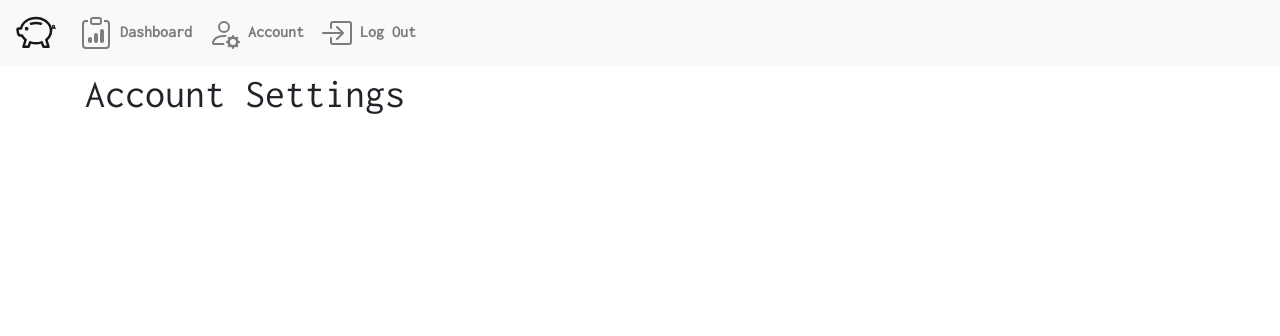
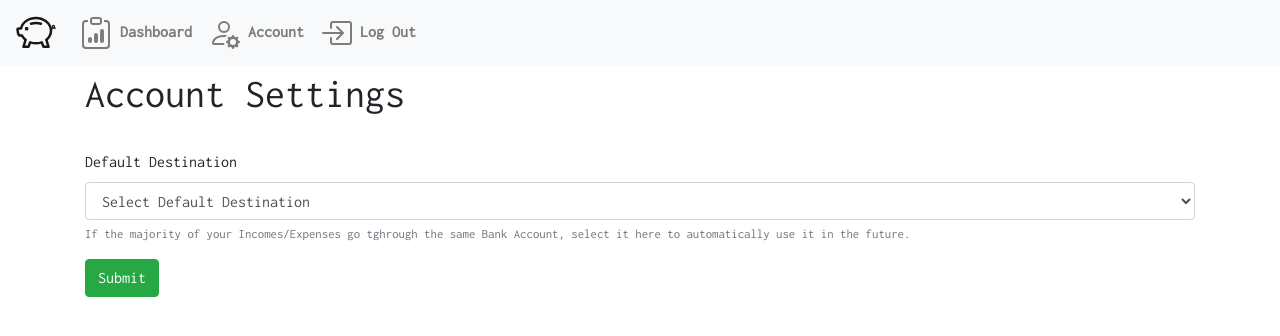
Before and after one commit to Thackerie/final_Project, a Django app: page /settings in a window 1280 px wide. Shown: the top 336 px of the page. Run offline with Django 4.2, Linux system fonts and the light colour scheme; a user stored in the database is signed in; data comes from the database, SQL or seed files in the repository; both versions use the stored data as it was after the commit; some libraries are stand-ins or nearby versions.

Commit message:
Added "Default Fund" option to settings page -made select field in income and expense form prefill with default fund -added form to the settings page

```diff
--- a/WalletWise/models.py
+++ b/WalletWise/models.py
@@ -71,6 +71,7 @@ class Funds(models.Model):
     budget = models.ForeignKey("MonthBudget",related_name="funds", on_delete=models.CASCADE)
     title = models.CharField(max_length=64)
     amount = models.FloatField()
+    defaultOwner = models.ForeignKey("User", related_name="defaultFunds", on_delete=models.DO_NOTHING, default=None, null=True)
 
     def __str__(self) -> str:
         return f"{self.budget.dashboard.owner}'s {self.title}"
--- a/WalletWise/templates/WalletWise/fundsChangeForm.html
+++ b/WalletWise/templates/WalletWise/fundsChangeForm.html
@@ -18,7 +18,11 @@
         <div class="form-group">
             <label for="destination">Destination</label>
             <select class="form-select form-control" id="destination" name="destination" aria-describedby="destinationHelp" aria-label="Default select example" required title="Please select a destination">
-                <option selected>Select Destination</option>
+                {% if defaultFund == "No Default" %}
+                    <option selected>Select Destination</option>
+                {% else %}
+                    <option selected value={{defaultFund.id}}>{{defaultFund.title}}</option>
+                {% endif %}
                 {% for balance in balances %}
                 <option value={{balance.id}}>{{balance.title}}</option>
                 {% endfor %}
--- a/WalletWise/templates/WalletWise/settings.html
+++ b/WalletWise/templates/WalletWise/settings.html
@@ -5,6 +5,21 @@
 {% block body %}
 <div class="container">
     <h1>Account Settings</h1>
+    <br>
+    <form method="post" action="{% url 'settings' %}">
+        {% csrf_token %}
+        <div class="form-group">
+            <label for="defaultFund">Default Destination</label>
+            <select class="form-select form-control" id="defaultDestination" name="defaultDestination" aria-describedby="defaultDestinationHelp">
+                <option selected>Select Default Destination</option>
+                {% for balance in balances %}
+                <option value={{balance.id}}>{{balance.title}}</option>
+                {% endfor %}
+            </select>
+            <small id="defaultDestinationHelp" class="form-text text-muted">If the majority of your Incomes/Expenses go tghrough the same Bank Account, select it here to automatically use it in the future.</small>
+        </div>
+        <button type="submit" class="btn btn-success" name="action" value="submit">Submit</button>
+    </form>
 </div>
 
 {% endblock %}
--- a/WalletWise/views.py
+++ b/WalletWise/views.py
@@ -131,11 +131,18 @@ def fundForm(request):
         return render(request, "WalletWise/fundForm.html")
 
 def incomeForm(request):
-    balances = Funds.objects.filter(budget__dashboard__owner=request.user)
+    user = request.user
+    balances = list(Funds.objects.filter(budget__dashboard__owner=user))
 
+    try:
+        defaultFund = user.defaultFunds.all()[0]
+        balances.remove(defaultFund)
+    except IndexError:
+        defaultFund = "No Default"
     return render(request, "WalletWise/fundsChangeForm.html", {
         "formType" : "Income",
-        "balances" : balances
+        "balances" : balances,
+        "defaultFund" : defaultFund
     })
 
 def createBudget(user, dashboard):
@@ -227,17 +234,43 @@ def fundsChangeForm(request):
 
 
 def expenseForm(request):
+    user = request.user
 
-    balances = Funds.objects.filter(budget__dashboard__owner=request.user)
+    balances = list(Funds.objects.filter(budget__dashboard__owner=user))
+
+    try:
+        defaultFund = user.defaultFunds.all()[0]
+        balances.remove(defaultFund)
+    except IndexError:
+        defaultFund = "No Default"
 
     return render(request, "WalletWise/fundsChangeForm.html", {
         "formType": "Expense",
-        "balances" : balances
+        "balances" : balances,
+        "defaultFund" : defaultFund
     })
 
 def settings(request):
     #Get the correlating user object
     user = request.user
+    balances = Funds.objects.filter(budget__dashboard__owner=user)
+
+    if request.method == "POST":
+
+        #Get Form Data
+
+        oldFund = Funds.objects.get(defaultOwner=user)
+        oldFund.defaultOwner = None
+        oldFund.save()
+
+        defaultFundId = request.POST.get('defaultDestination')
+        fund = Funds.objects.get(id=defaultFundId)
+        fund.defaultOwner = user
+        fund.save()
+
+
+
     return render(request,"WalletWise/settings.html", {
-        'user':user
+        'user':user,
+        'balances' : balances
         })
```
Also changed, not shown: WalletWise/migrations/0001_initial.py (added), WalletWise/migrations/0002_alter_funds_defaultowner.py (added), WalletWise/migrations/__init__.py (added), db.sqlite3.
